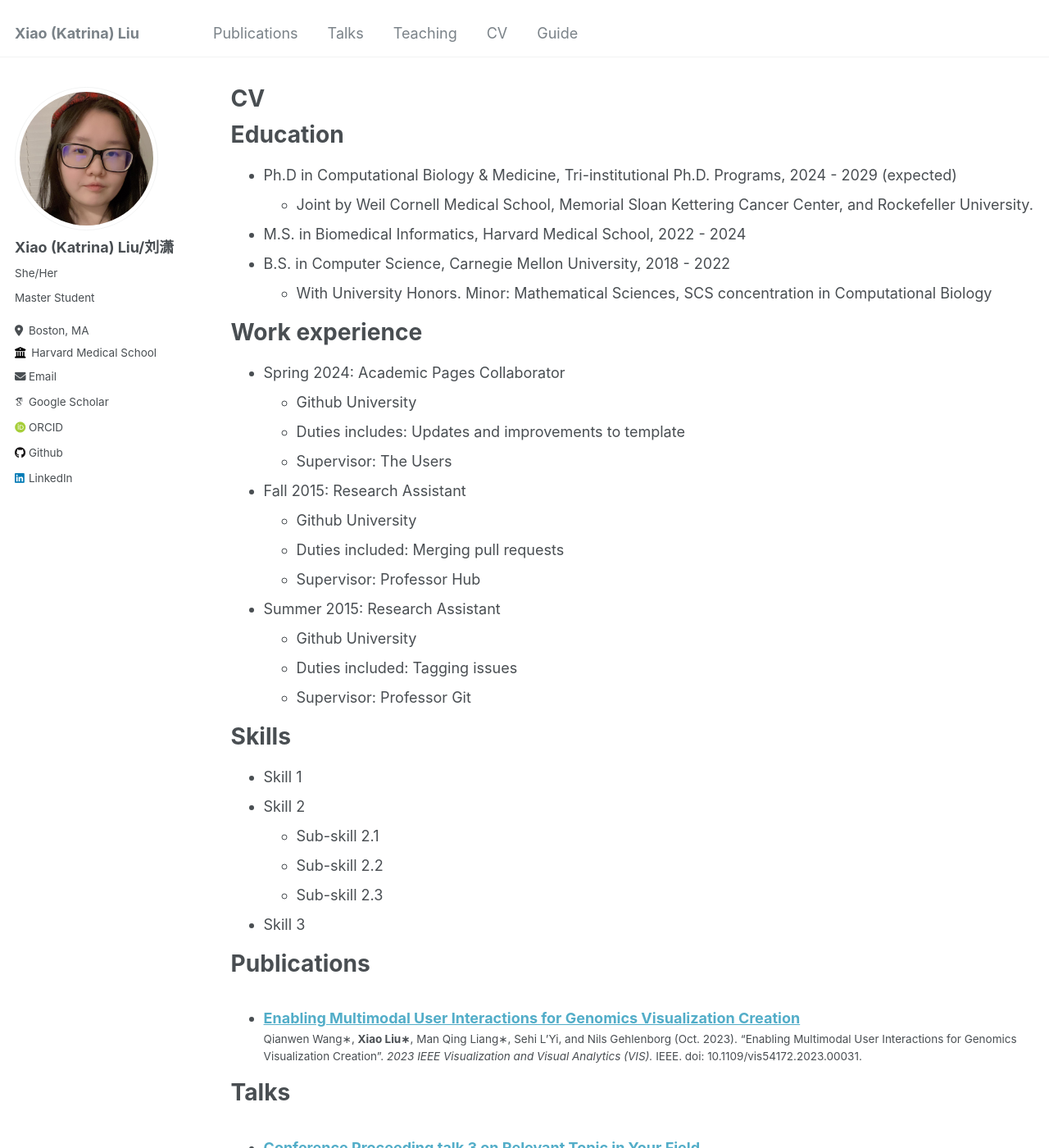
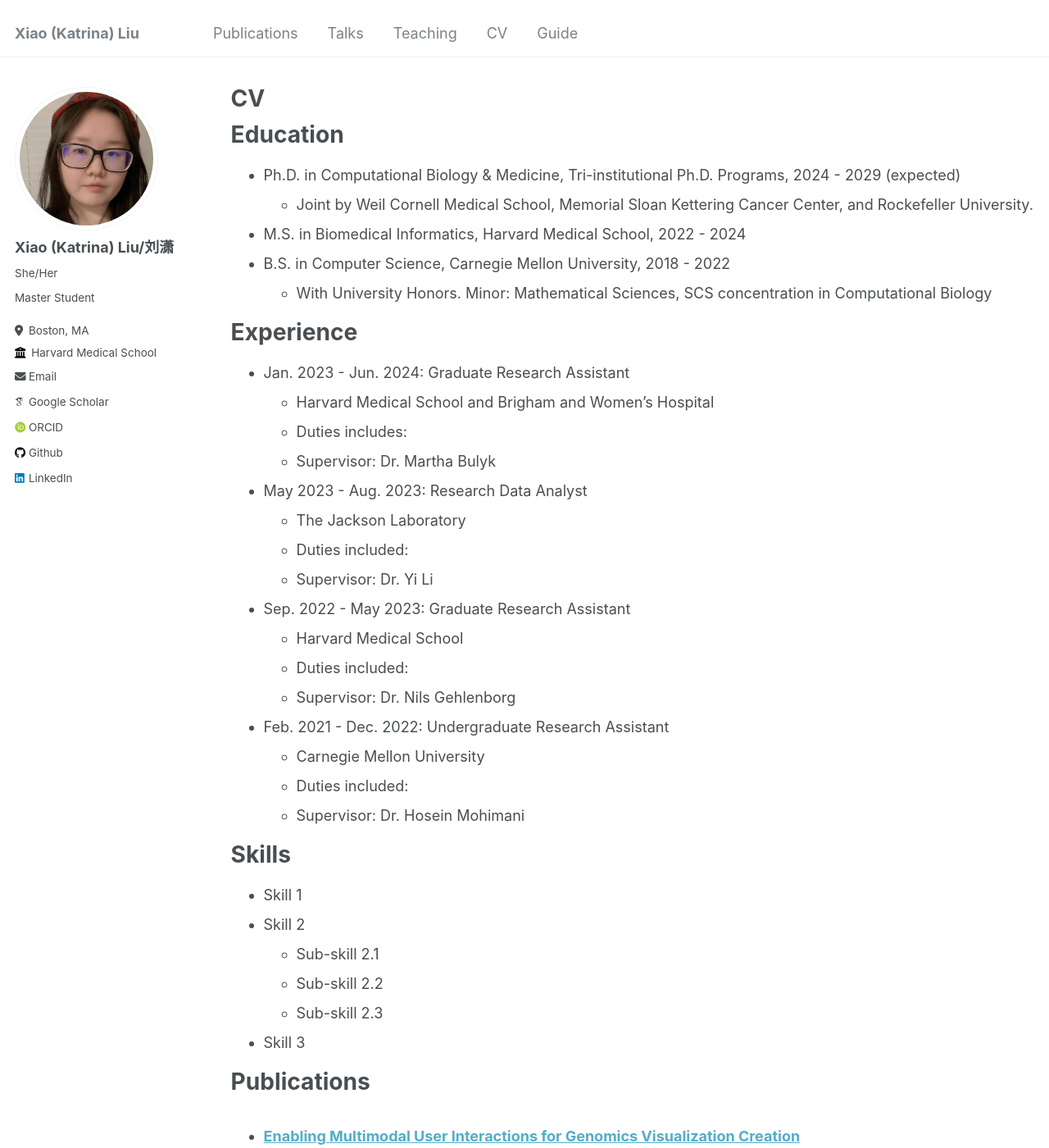
Before and after one commit to katrina-liu/katrina-liu.github.io, a Jekyll site: the page built from _pages/cv.md, in a window 1280 px wide and 1400 px high. Shown: the whole window at 82% size. Built offline with Jekyll 4.4.1, drawn with Linux system fonts in a browser that asks for light colours; some web fonts are replaced.

Commit message:
Update cv.md

```diff
--- a/_pages/cv.md
+++ b/_pages/cv.md
@@ -11,28 +11,33 @@ redirect_from:
 
 Education
 ======
-* Ph.D in Computational Biology & Medicine, Tri-institutional Ph.D. Programs, 2024 - 2029 (expected)
+* Ph.D. in Computational Biology & Medicine, Tri-institutional Ph.D. Programs, 2024 - 2029 (expected)
   * Joint by Weil Cornell Medical School, Memorial Sloan Kettering Cancer Center, and Rockefeller University.
 * M.S. in Biomedical Informatics, Harvard Medical School, 2022 - 2024
 * B.S. in Computer Science, Carnegie Mellon University, 2018 - 2022
   * With University Honors. Minor: Mathematical Sciences, SCS concentration in Computational Biology
 
-Work experience
+Experience
 ======
-* Spring 2024: Academic Pages Collaborator
-  * Github University
-  * Duties includes: Updates and improvements to template
-  * Supervisor: The Users
+* Jan. 2023 - Jun. 2024: Graduate Research Assistant
+  * Harvard Medical School and Brigham and Women's Hospital
+  * Duties includes:
+  * Supervisor: Dr. Martha Bulyk
 
-* Fall 2015: Research Assistant
-  * Github University
-  * Duties included: Merging pull requests
-  * Supervisor: Professor Hub
+* May 2023 - Aug. 2023: Research Data Analyst
+  * The Jackson Laboratory
+  * Duties included:
+  * Supervisor: Dr. Yi Li
 
-* Summer 2015: Research Assistant
-  * Github University
-  * Duties included: Tagging issues
-  * Supervisor: Professor Git
+* Sep. 2022 - May 2023: Graduate Research Assistant
+  * Harvard Medical School
+  * Duties included:
+  * Supervisor: Dr. Nils Gehlenborg
+
+* Feb. 2021 - Dec. 2022: Undergraduate Research Assistant
+  * Carnegie Mellon University
+  * Duties included:
+  * Supervisor: Dr. Hosein Mohimani
 
 Skills
 ======
```
